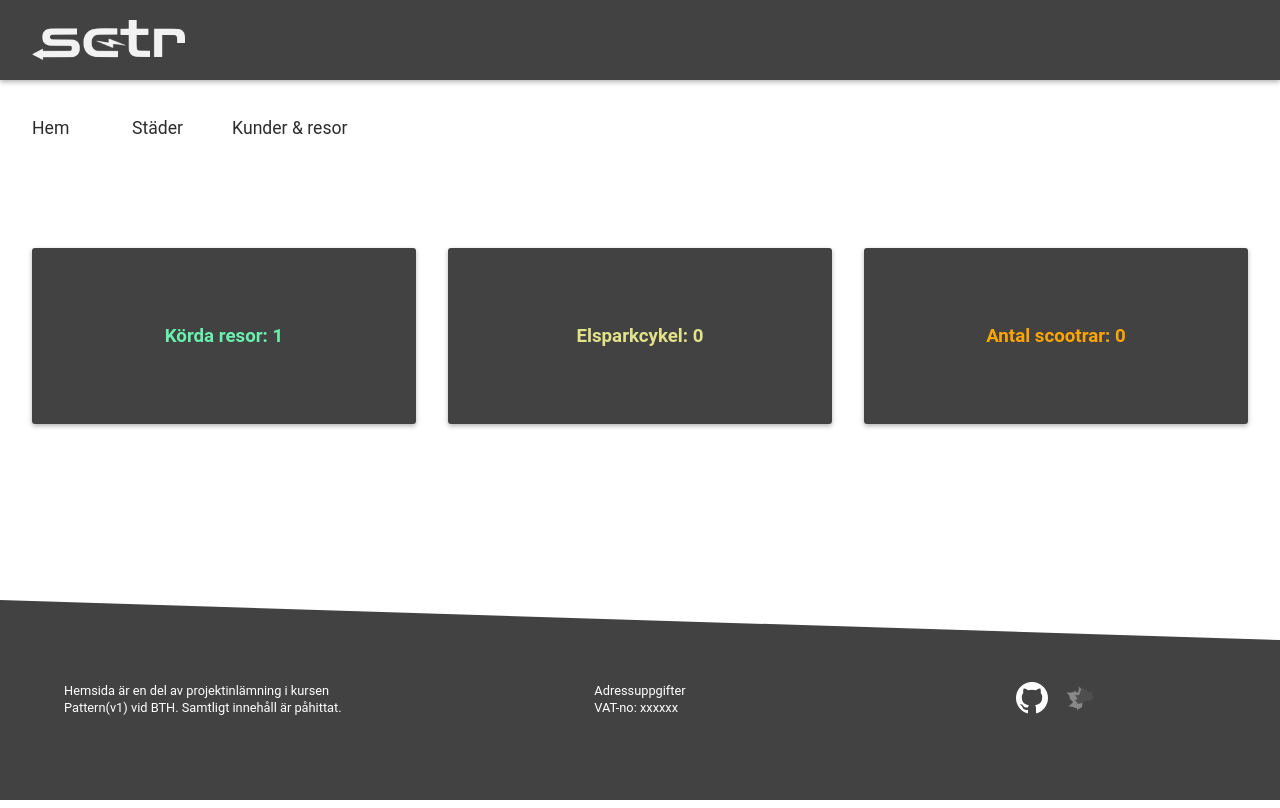
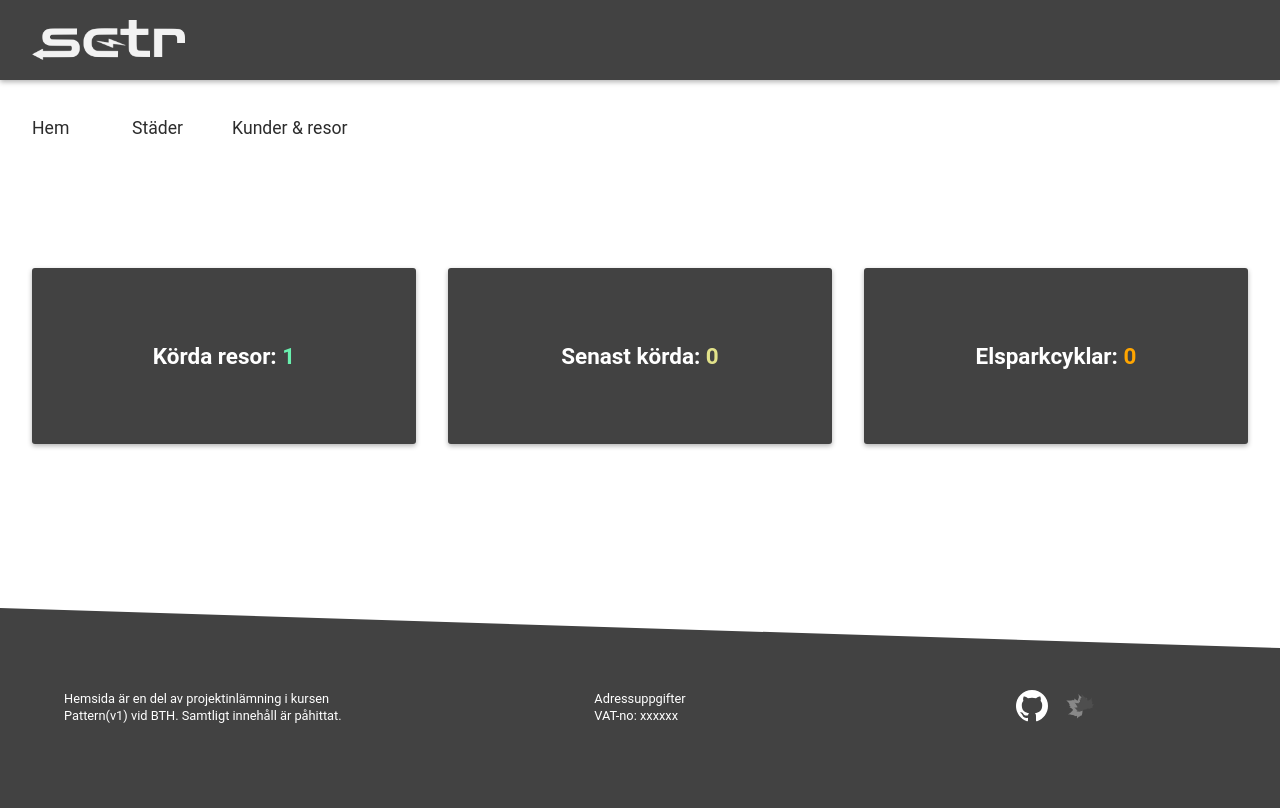
Before and after one commit to fahlstrm/pattern-adminweb, an Angular app: page / in a window 1280 px wide. Built offline with nearby package versions, Linux system fonts and the light colour scheme; no server answers; what @asymmetrik/ngx-leaflet would draw is missing.

Commit message:
font color

```diff
--- a/src/app/components/routes/home/home.component.css
+++ b/src/app/components/routes/home/home.component.css
@@ -3,4 +3,5 @@ div {
     height: 14vh;
     border-radius: 3px;
     justify-content: space-around;
+    font-size: 1.2em;
 }
--- a/src/app/components/routes/home/home.component.html
+++ b/src/app/components/routes/home/home.component.html
@@ -1,11 +1,25 @@
 <div class="content-div center-content box-shadow align-items darkgrey-background">
-    <h3 class="green"> Körda resor: {{log.length}} </h3>
+    <h3>
+        Körda resor:
+        <span class="green">
+           {{log.length}}
+        </span>
+    </h3>
 </div>
 
 <div class="content-div center-content box-shadow align-items red darkgrey-background">
-    <h3 class="yellow"> Elsparkcykel: {{log[log.length-1].scooter_id}}  </h3>
+    <h3> Senast körda:
+        <span class="yellow">
+            {{log[log.length-1].scooter_id}}
+        </span>
+    </h3>
 </div>
 
 <div class="content-div center-content box-shadow align-items darkgrey-background">
-   <h3 class="orange"> Antal scootrar: {{scooters.length}} </h3>
+   <h3>
+       Elsparkcyklar:
+       <span class="orange">
+        {{scooters.length}}
+       </span>
+    </h3>
 </div>
--- a/src/app/components/utils/dialogs/customer-dialog/customer-dialog.component.css
+++ b/src/app/components/utils/dialogs/customer-dialog/customer-dialog.component.css
@@ -0,0 +1,6 @@
+h2 {
+    font-size: 1.2;
+}
+p {
+    font-size: 1.1em;
+}
--- a/src/app/components/utils/dialogs/customer-dialog/customer-dialog.component.html
+++ b/src/app/components/utils/dialogs/customer-dialog/customer-dialog.component.html
@@ -1,4 +1,17 @@
-<h2 class="orange">Logg för {{customer[0].username}} </h2>
-<p>Kundid: {{customer[0].id}} </p>
-<p>Tillgångar: {{customer[0].funds}} </p>
+<h2>Logg för
+    <span class="orange">
+        {{customer[0].username}}
+    </span>
+</h2>
+<p>Kund-id:
+    <span class="green">
+        <b> {{customer[0].id}} </b>
+    </span>
+</p>
+<p>Tillgångar:
+    <span class="red">
+        <b> {{customer[0].funds}}  </b>
+    </span>
+</p>
+
 <app-user-log-table></app-user-log-table>
--- a/src/app/components/utils/dialogs/scooter-dialog/scooter-dialog.component.html
+++ b/src/app/components/utils/dialogs/scooter-dialog/scooter-dialog.component.html
@@ -3,7 +3,7 @@
     <h1 mat-dialog-title>Elscooter {{scooter.id}}</h1>
     <p>{{scooter.customer_id != null ? 'Scootern körs just nu i ' + scooter.speed_kph + ' km/h': ''}}</p>
     <p>Batterinivå:</p>
-    <mat-progress-bar mode="determinate" value={{scooter.battery_level}} color="accent"></mat-progress-bar>
+    <mat-progress-bar mode="determinate" value={{scooter.battery_level}} color="primary"></mat-progress-bar>
     <p>{{scooter.station_id ? 'Station: ' + scooter.station_id : '' }}</p>
     <mat-slide-toggle
         (change)=setChecked()
--- a/src/styles.css
+++ b/src/styles.css
@@ -44,7 +44,7 @@ app-footer {
 }
 
 .fill-body {
-    min-height: 40vh;
+    min-height: 45vh;
 }
 
 .content-div {
@@ -65,12 +65,11 @@ app-footer {
 
 .nav-link {
     text-decoration: none;
-    color: black;
     align-self: center;
 }
 
 .nav-link:hover {
-    color: grey;
+    color: orange;
 }
 
 /* table-row hoover */
```
Also changed, not shown: 1 other file (tests, documents, lock files or other folders).
